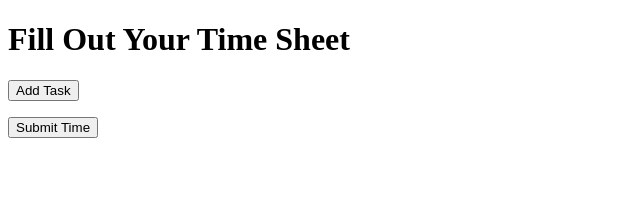
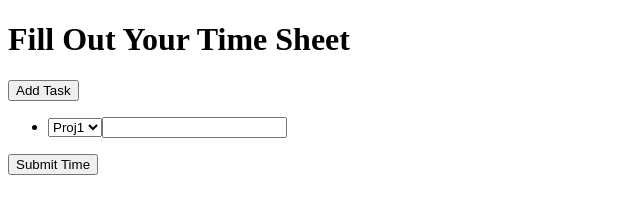
Before and after one commit to Michael-Nicoletti/TimeSheetAutomation, an Electron app: page index.html in a window 1280 px wide. Both pictures are taken after a click on the button "Add Task". Shown: the whole page, without its empty margins (0-640 px from the left). Drawn offline with Linux system fonts and the light colour scheme.

Commit message:
Added the ability to add items to the list and all that fun stuff

```diff
--- a/index.html
+++ b/index.html
@@ -7,7 +7,7 @@
     <h1>Fill Out Your Time Sheet</h1>
 </header>
 <body>
-    <button>Add Task</button>
+    <button id="addNewTask">Add Task</button>
     <div>
         <ul></ul>
     </div>
@@ -17,5 +17,36 @@
 </body>
 
 <script>
+    var addTaskButton = document.getElementById("addNewTask");
+    var taskList = document.querySelector("ul");
+    var projectsList = BuildProjectList();
+
+    if(addTaskButton !== null) {
+        addTaskButton.addEventListener("click", function() {
+            var select = BuildSelectElement();                      //Build out a "Options element" so that we can grab the project that we want to submit for
+            var input = document.createElement("input");            //Create the input element. Allows us to input a time. We are going to need to clean this input.
+            //var removeBtn = document.createElement("button").addEventListener("click", RemoveListItem(e));
+            var inputContainer = document.createElement("li");      //We need all of this to live inside a list element. This is that
+            inputContainer.appendChild(select);                     //Add the options element to the list
+            inputContainer.appendChild(input);                      //Add the input to the list
+            taskList.appendChild(inputContainer);                   //And then all all of this to the task list
+        })
+    }
+
+    function BuildProjectList() {
+        var returnList = ["Proj1", "Proj2", "Proj3" ];              //Purely temp. This needs to grab from the Google Sheet API
+        return returnList;
+    }
+
+    function BuildSelectElement() {
+        var select = document.createElement("select");              //Start by making the actual list
+        var optionElement = null;
+        for(var i = 0; i < projectsList.length; i++) {              //Loop through all of our projects and add them to the list
+            optionElement = document.createElement("option");
+            optionElement.innerText = projectsList[i];
+            select.appendChild(optionElement);
+        }
+        return select;
+    }
 </script>
 </html>
```
Also changed, not shown: styles/style.css (added).
